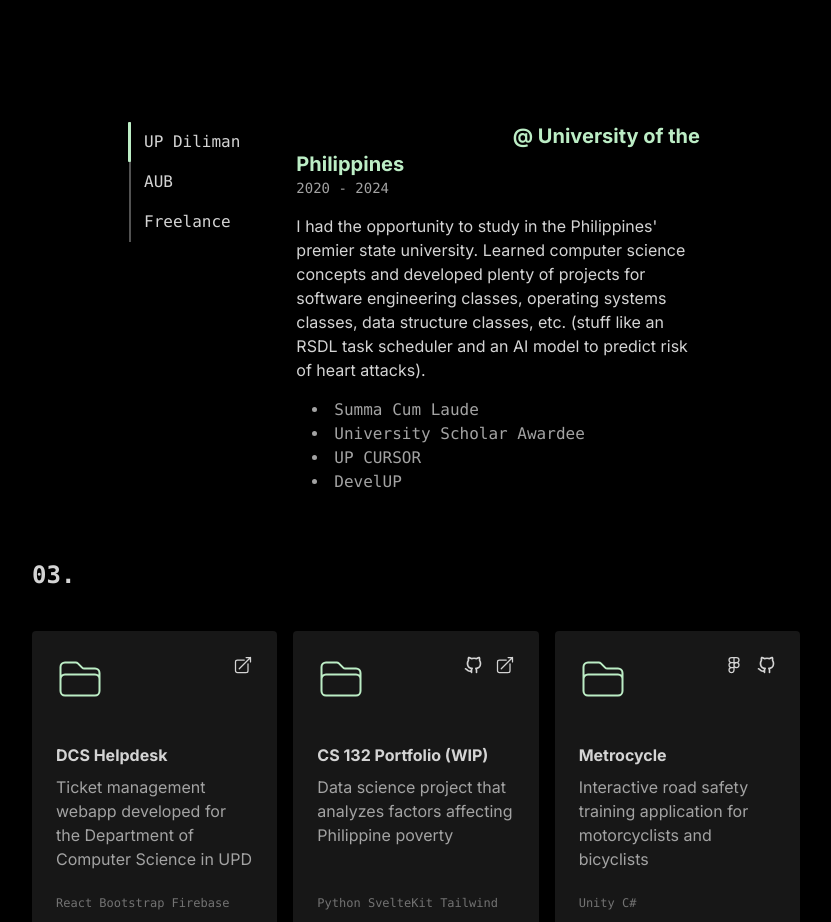
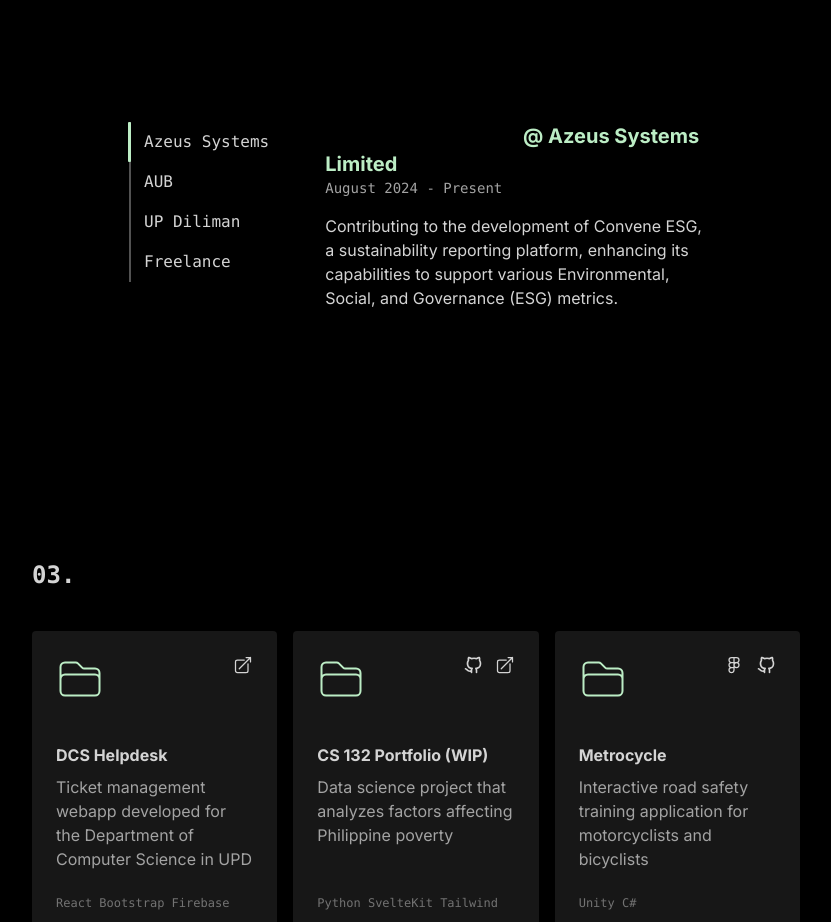
Before and after one commit to riru12/riruweb, a Next.js app: page / in a window 1280 px wide. Shown: the part 1360-2282 px from the top of the page, without its empty margins (224-1055 px from the left). Built offline with nearby package versions, Linux system fonts and the light colour scheme.

Commit message:
Updated work section

```diff
--- a/app/assets/content/work.json
+++ b/app/assets/content/work.json
@@ -1,12 +1,12 @@
 [
     {
         "id": 1,
-        "tabname": "UP Diliman",
-        "title": "BS Computer Science",
-        "place":"@ University of the Philippines",
-        "date": "2020 - 2024",
-        "description": "I had the opportunity to study in the Philippines' premier state university. Learned computer science concepts and developed plenty of projects for software engineering classes, operating systems classes, data structure classes, etc. (stuff like an RSDL task scheduler and an AI model to predict risk of heart attacks).",
-        "sublist":["Summa Cum Laude", "University Scholar Awardee", "UP CURSOR", "DevelUP"]
+        "tabname": "Azeus Systems",
+        "title": "Software Developer",
+        "place":"@ Azeus Systems Limited",
+        "date": "August 2024 - Present",
+        "description": "Contributing to the development of Convene ESG, a sustainability reporting platform, enhancing its capabilities to support various Environmental, Social, and Governance (ESG) metrics.",
+        "sublist":""
     },
     {
         "id": 2,
@@ -19,6 +19,15 @@
     },
     {
         "id": 3,
+        "tabname": "UP Diliman",
+        "title": "BS Computer Science",
+        "place":"@ University of the Philippines",
+        "date": "2020 - 2024",
+        "description": "I had the opportunity to study in the Philippines' premier state university. Learned computer science concepts and developed plenty of projects for software engineering classes, operating systems classes, data structure classes, etc. (stuff like an RSDL task scheduler and an AI model to predict risk of heart attacks).",
+        "sublist":["Summa Cum Laude", "University Scholar Awardee", "UP CURSOR", "DevelUP"]
+    },
+    {
+        "id": 4,
         "tabname": "Freelance",
         "title": "Digital Artist",
         "place":"through Freelance and Commission",
--- a/app/assets/css/slider.css
+++ b/app/assets/css/slider.css
@@ -5,7 +5,8 @@
 
 .content-1,
 .content-2,
-.content-3 {
+.content-3,
+.content-4 {
     display:none;
 }
 
@@ -38,7 +39,7 @@
         position: absolute;
         background-color: #bcedc5;
         width: 3px;
-        height: 33%;
+        height: 25%;
         top:0%;
         border-radius: 1px;
         transition: all 0.3s ease;
@@ -55,12 +56,17 @@
     }
 
     #tab-2:checked ~ div div nav + .slider {
-        top: 33.3%;
+        top: 25%;
     }
 
     #tab-3:checked ~ div div nav + .slider {
-        top: 66.7%;
+        top: 50%;
     }
+
+    #tab-4:checked ~ div div nav + .slider {
+        top: 75%;
+    }
+
 
     /* add #tab-n:checked ~ div div nav + .slider
 
```
